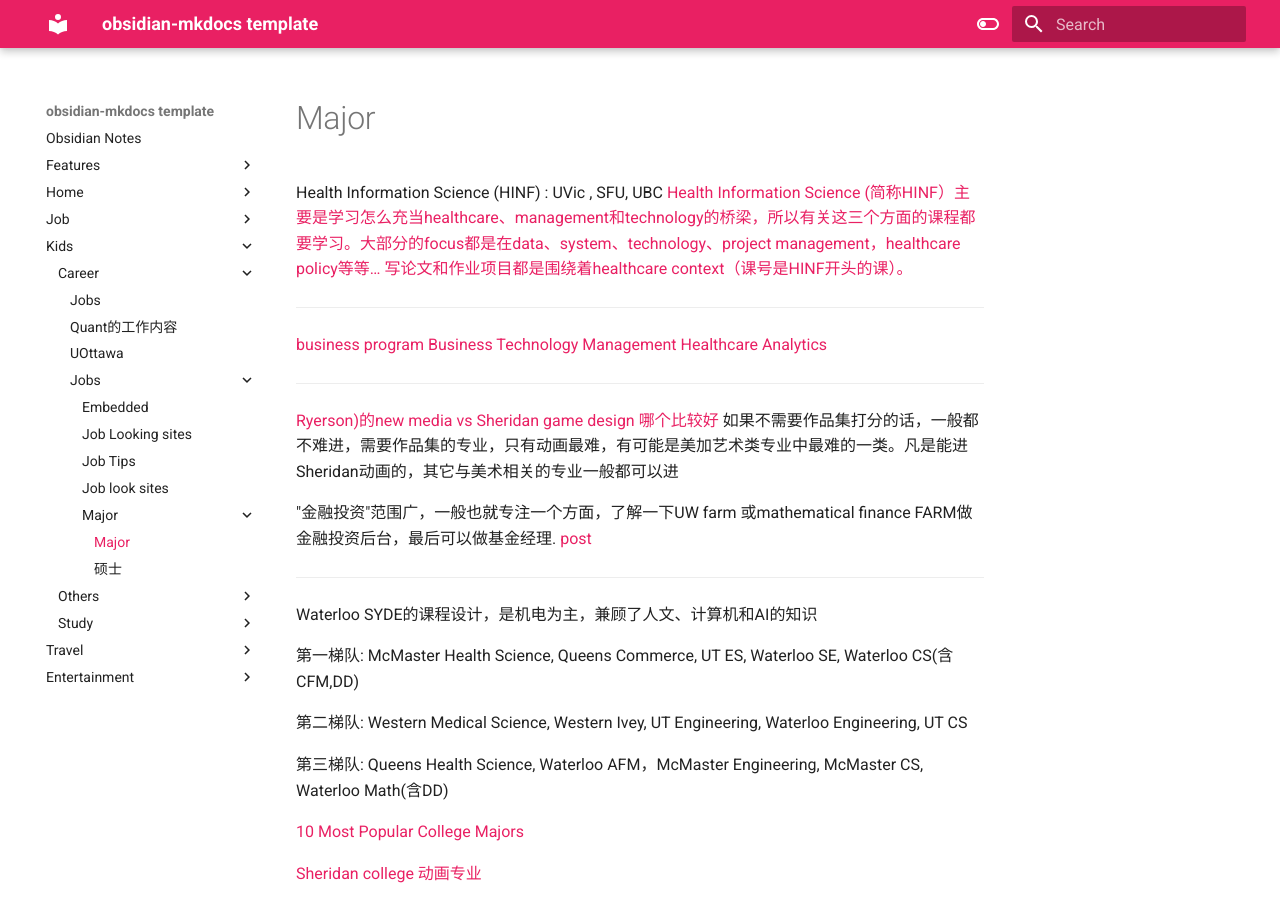
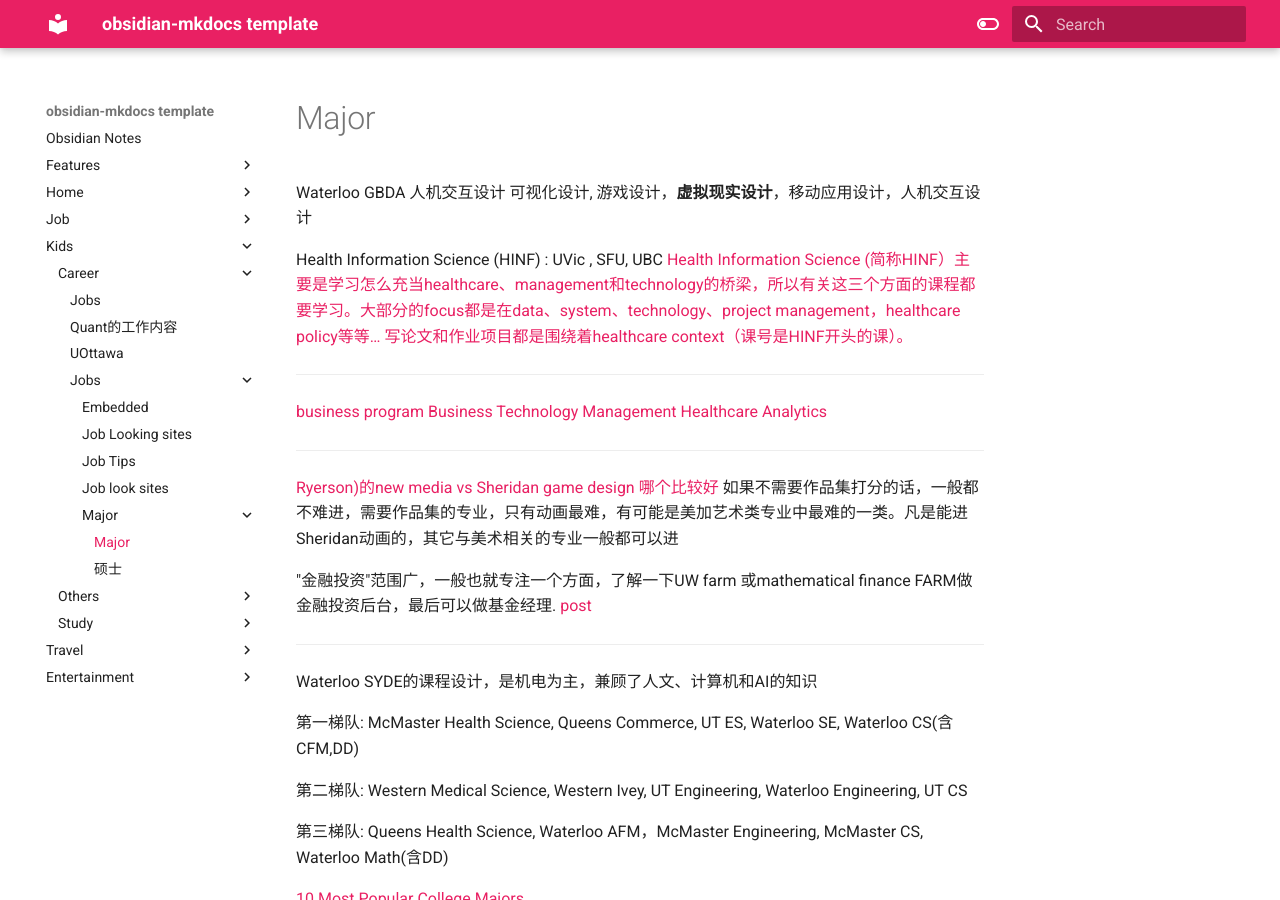
Before and after one commit to macsymgit/obsidian, an MkDocs documentation site: the page built from docs/Kids/Career/Jobs/Major/Major.md, in a window 1280 px wide and 900 px high. Built offline with MkDocs 1.6.1 and Material for MkDocs 9.7.7, drawn with Linux system fonts in a browser that asks for light colours.

Commit message:
vault backup: 2024-05-02 08:36:02

```diff
--- a/docs/Kids/Career/Jobs/Major/Major.md
+++ b/docs/Kids/Career/Jobs/Major/Major.md
@@ -1,3 +1,6 @@
+
+Waterloo GBDA 人机交互设计
+可视化设计, 游戏设计，**虚拟现实设计**，移动应用设计，人机交互设计
 
 
 Health Information Science (HINF) : UVic , SFU, UBC
```
Also changed, not shown: 1 other file.
